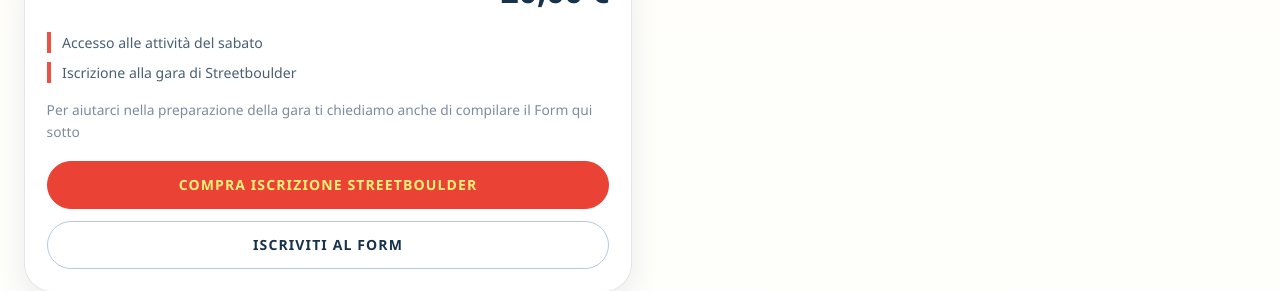
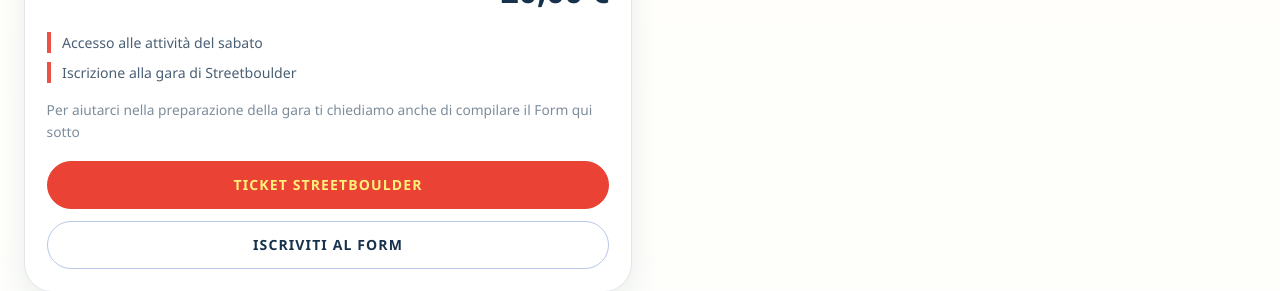
Before and after one commit to killdead/sito-cx, a Next.js app: page /tickets in a window 1280 px wide. Shown: the part 1422-1713 px from the top of the page. Built offline with nearby package versions, Linux system fonts and the light colour scheme.

Commit message:
Change Streetboulder button label to 'Ticket Streetboulder'

```diff
--- a/src/app/tickets/page.tsx
+++ b/src/app/tickets/page.tsx
@@ -109,7 +109,11 @@ export default function TicketsPage() {
 
                 <div className="ticket-workshop-card__footer">
                   <Button href={getTicketHref(item.stripePaymentLink)} className="w-full justify-center">
-                    {item.stripePaymentLink ? `Compra ${item.title}` : "Richiedi info"}
+                    {item.id === "streetboulder-registration"
+                      ? "Ticket Streetboulder"
+                      : item.stripePaymentLink
+                        ? `Compra ${item.title}`
+                        : "Richiedi info"}
                   </Button>
                   {item.id === "streetboulder-registration" && (
                     <Button href="https://docs.google.com/forms/d/e/1FAIpQLSfeiblg70eS6ozCOaw2dg9qK_WBZo0CBOxBdyi9A5n2WipR3g/viewform?usp=header" variant="secondary" className="w-full justify-center">
```
